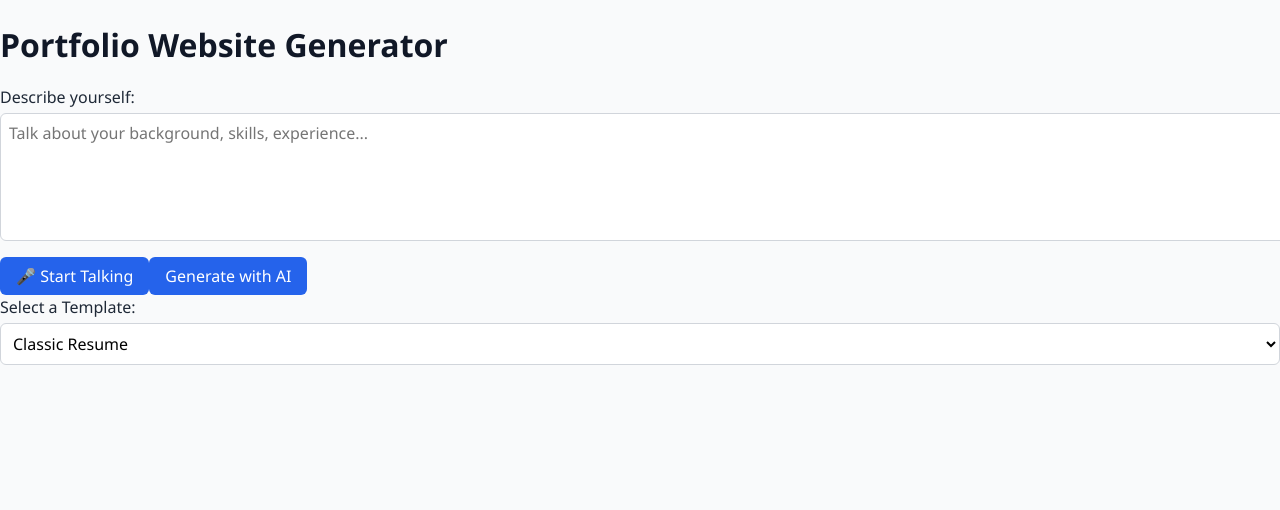
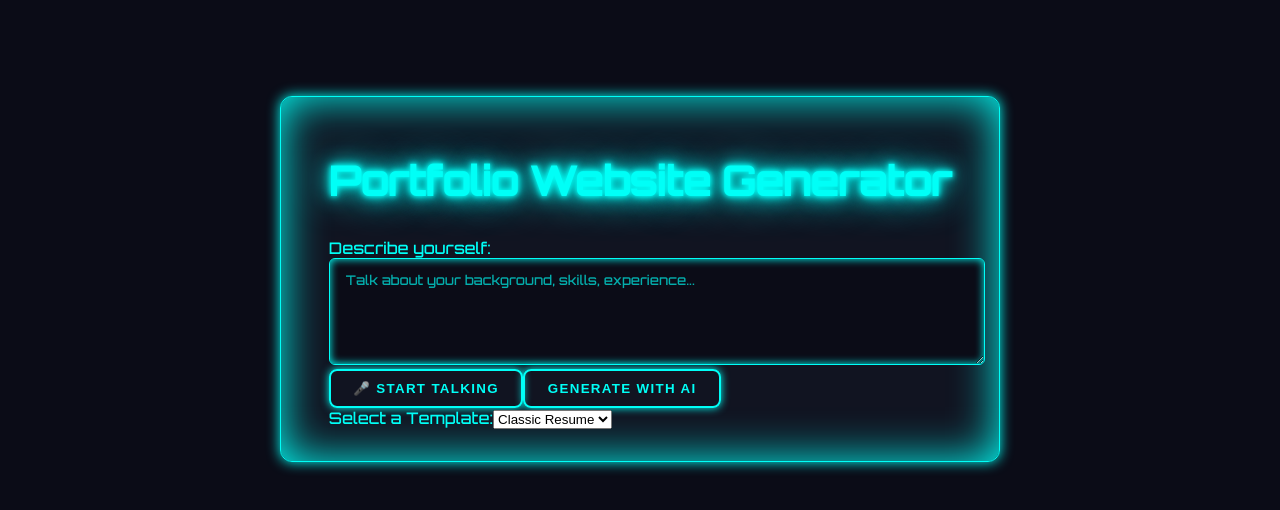
Before and after one commit to OHalvorson77/Portfolio_Website_Generator, a React (Create React App) app in the folder Frontend/portfolio_gen_frontend/: page / in a window 1280 px wide. Shown: the top 510 px of the page. Built offline with nearby package versions, Linux system fonts and the light colour scheme.

Commit message:
Commiting project css

```diff
--- a/Frontend/portfolio_gen_frontend/src/App.css
+++ b/Frontend/portfolio_gen_frontend/src/App.css
@@ -1,38 +1,96 @@
-.App {
-  text-align: center;
+@import url('https://fonts.googleapis.com/css2?family=Orbitron:wght@500&display=swap');
+
+body, html, #root {
+  height: 100%;
+  margin: 0;
+  background: #0b0c17;
+  color: #00fff7;
+  font-family: 'Orbitron', monospace, monospace;
+  display: flex;
+  justify-content: center;
+  align-items: flex-start;
+  padding: 2rem;
 }
 
-.App-logo {
-  height: 40vmin;
-  pointer-events: none;
+.app-container {
+  background: #111421;
+  max-width: 700px;
+  width: 100%;
+  padding: 2rem 3rem;
+  border-radius: 12px;
+  box-shadow:
+    0 0 10px #00fff7,
+    0 0 40px #00fff7 inset;
+  border: 1px solid #00fff7;
+  animation: neonGlow 3s ease-in-out infinite;
 }
 
-@media (prefers-reduced-motion: no-preference) {
-  .App-logo {
-    animation: App-logo-spin infinite 20s linear;
+.app-title {
+  font-size: 2.5rem;
+  text-align: center;
+  margin-bottom: 2rem;
+  text-shadow:
+    0 0 5px #00fff7,
+    0 0 10px #00fff7,
+    0 0 20px #00fff7,
+    0 0 40px #00fff7;
+}
+
+button {
+  background: transparent;
+  border: 2px solid #00fff7;
+  color: #00fff7;
+  padding: 0.6rem 1.4rem;
+  font-weight: 700;
+  cursor: pointer;
+  border-radius: 8px;
+  transition: all 0.3s ease;
+  text-transform: uppercase;
+  letter-spacing: 0.1em;
+  box-shadow: 0 0 8px #00fff7;
+}
+
+button:hover {
+  background: #00fff7;
+  color: #111421;
+  box-shadow:
+    0 0 20px #00fff7,
+    0 0 30px #00fff7,
+    0 0 40px #00fff7;
+}
+
+textarea, input {
+  background: #0b0c17;
+  border: 1px solid #00fff7;
+  color: #00fff7;
+  font-family: 'Orbitron', monospace, monospace;
+  padding: 0.8rem 1rem;
+  border-radius: 6px;
+  width: 100%;
+  resize: vertical;
+  box-shadow: 0 0 8px #00fff7 inset;
+  transition: border-color 0.3s ease;
+}
+
+textarea::placeholder,
+input::placeholder {
+  color: #00fff7aa;
+}
+
+textarea:focus,
+input:focus {
+  border-color: #00fff7;
+  outline: none;
+  box-shadow:
+    0 0 10px #00fff7,
+    0 0 20px #00fff7 inset;
+}
+
+@keyframes neonGlow {
+  0%, 100% {
+    box-shadow: 0 0 10px #00fff7, 0 0 40px #00fff7 inset;
+  }
+  50% {
+    box-shadow: 0 0 20px #00fff7, 0 0 60px #00fff7 inset;
   }
 }
-
-.App-header {
-  background-color: #282c34;
-  min-height: 100vh;
-  display: flex;
-  flex-direction: column;
-  align-items: center;
-  justify-content: center;
-  font-size: calc(10px + 2vmin);
-  color: white;
-}
-
-.App-link {
-  color: #61dafb;
-}
-
-@keyframes App-logo-spin {
-  from {
-    transform: rotate(0deg);
-  }
-  to {
-    transform: rotate(360deg);
-  }
-}
--- a/Frontend/portfolio_gen_frontend/src/App.js
+++ b/Frontend/portfolio_gen_frontend/src/App.js
@@ -16,19 +16,12 @@ function App() {
     }));
   };
 
-
-
   return (
-    <div className="p-8 max-w-3xl mx-auto">
-      <h1 className="text-2xl font-bold mb-4">Portfolio Website Generator</h1>
+    <div className="app-container">
+      <h1 className="app-title">Portfolio Website Generator</h1>
 
       {/* 👇 Freeform AI Assistant */}
       <FreeformInput setStructuredData={handleStructuredData} />
-
-
-
-
-
 
       {/* 👇 Deployment result */}
       {deployedURL && <Result url={deployedURL} />}
--- a/Frontend/portfolio_gen_frontend/src/api.js
+++ b/Frontend/portfolio_gen_frontend/src/api.js
@@ -13,5 +13,9 @@ export async function analyzeDescription(text) {
     headers: { "Content-Type": "application/json" },
     body: JSON.stringify({ message: text }),
   });
-  return await res.json();
+
+  const html = await res.text();
+
+  console.log(html); // not JSON anymore
+  return html;
 }
--- a/Frontend/portfolio_gen_frontend/src/components/FreeFormInput.jsx
+++ b/Frontend/portfolio_gen_frontend/src/components/FreeFormInput.jsx
@@ -1,20 +1,21 @@
 import React, { useState, useRef } from "react";
-import { analyzeDescription, generateSite } from "../api";
+import { analyzeDescription } from "../api";
 import TemplateSelector from "./TemplateSelector";
-
 
 export default function FreeformInput({ setStructuredData }) {
   const [text, setText] = useState("");
   const [loading, setLoading] = useState(false);
   const [listening, setListening] = useState(false);
   const [template, setTemplate] = useState("classic");
+  const [previewHtml, setPreviewHtml] = useState(null);
 
   const recognitionRef = useRef(null);
 
-  const startListening = () => {
+  // Initialize SpeechRecognition once on first start
+  const initRecognition = () => {
     if (!("webkitSpeechRecognition" in window)) {
       alert("Web Speech API not supported in this browser.");
-      return;
+      return null;
     }
 
     const SpeechRecognition = window.webkitSpeechRecognition;
@@ -35,22 +36,44 @@ export default function FreeformInput({ setStructuredData }) {
       setListening(false);
     };
 
-    recognitionRef.current = recognition;
-    recognition.start();
+    return recognition;
   };
 
-  const stopListening = () => {
-    recognitionRef.current?.stop();
-    setListening(false);
+  const toggleListening = () => {
+    if (listening) {
+      // Stop if currently listening
+      recognitionRef.current?.stop();
+      setListening(false);
+    } else {
+      // Start listening if not already started
+      if (!recognitionRef.current) {
+        recognitionRef.current = initRecognition();
+      }
+      recognitionRef.current?.start();
+    }
   };
 
   const handleAnalyze = async () => {
     setLoading(true);
-    const result = await analyzeDescription(text);
-    console.log(result);
-    setStructuredData(result);
-    generateSite(result, template)
+    setPreviewHtml(null);
+    try {
+      const html = await analyzeDescription(text);
+      setPreviewHtml(html);
+    } catch (error) {
+      alert("Error generating preview");
+      console.error(error);
+    }
     setLoading(false);
+  };
+
+  const handlePreview = () => {
+    const newWindow = window.open();
+    if (!newWindow) {
+      alert("Popup blocked! Please allow popups for this site.");
+      return;
+    }
+    newWindow.document.write(previewHtml);
+    newWindow.document.close();
   };
 
   return (
@@ -66,7 +89,7 @@ export default function FreeformInput({ setStructuredData }) {
 
       <div className="flex gap-2 mt-2">
         <button
-          onClick={listening ? stopListening : startListening}
+          onClick={toggleListening}
           className={`px-4 py-2 rounded text-white ${
             listening ? "bg-red-600" : "bg-indigo-600"
           }`}
@@ -82,9 +105,17 @@ export default function FreeformInput({ setStructuredData }) {
           {loading ? "Analyzing..." : "Generate with AI"}
         </button>
 
+        {previewHtml && (
+          <button
+            className="bg-blue-600 text-white px-4 py-2 rounded"
+            onClick={handlePreview}
+          >
+            Preview
+          </button>
+        )}
+      </div>
 
-      </div>
-       <TemplateSelector template={template} setTemplate={setTemplate} />
+      <TemplateSelector template={template} setTemplate={setTemplate} />
     </div>
   );
 }
--- a/Frontend/portfolio_gen_frontend/src/index.css
+++ b/Frontend/portfolio_gen_frontend/src/index.css
@@ -1,94 +1,96 @@
-/* Reset and base styles */
-body {
+@import url('https://fonts.googleapis.com/css2?family=Orbitron:wght@500&display=swap');
+
+body, html, #root {
+  height: 100%;
   margin: 0;
-  font-family: 'Segoe UI', Tahoma, Geneva, Verdana, sans-serif;
-  background-color: #f9fafb;
-  color: #1f2937;
-  line-height: 1.5;
+  background: #0b0c17;
+  color: #00fff7;
+  font-family: 'Orbitron', monospace, monospace;
+  display: flex;
+  justify-content: center;
+  align-items: flex-start;
+  padding: 2rem;
 }
 
-h1 {
-  font-size: 2rem;
-  font-weight: 600;
-  margin-bottom: 1rem;
-  color: #111827;
+.app-container {
+  background: #111421;
+  max-width: 700px;
+  width: 100%;
+  padding: 2rem 3rem;
+  border-radius: 12px;
+  box-shadow:
+    0 0 10px #00fff7,
+    0 0 40px #00fff7 inset;
+  border: 1px solid #00fff7;
+  animation: neonGlow 3s ease-in-out infinite;
 }
 
-input,
-textarea,
-select,
-button {
-  font-family: inherit;
-  font-size: 1rem;
+.app-title {
+  font-size: 2.5rem;
+  text-align: center;
+  margin-bottom: 2rem;
+  text-shadow:
+    0 0 5px #00fff7,
+    0 0 10px #00fff7,
+    0 0 20px #00fff7,
+    0 0 40px #00fff7;
 }
 
-a {
-  color: #2563eb;
-  text-decoration: none;
-}
-
-a:hover {
-  text-decoration: underline;
-}
-
-/* Container styling */
-.container {
-  max-width: 768px;
-  margin: 2rem auto;
-  padding: 2rem;
-  background-color: white;
-  border-radius: 0.5rem;
-  box-shadow: 0 2px 10px rgba(0, 0, 0, 0.05);
-}
-
-/* Form elements */
-input[type="text"],
-input[type="email"],
-textarea,
-select {
-  display: block;
-  width: 100%;
-  padding: 0.5rem;
-  margin-top: 0.25rem;
-  margin-bottom: 1rem;
-  border: 1px solid #d1d5db;
-  border-radius: 0.375rem;
-  background-color: #fff;
-  transition: border 0.2s ease;
-}
-
-input:focus,
-textarea:focus,
-select:focus {
-  border-color: #2563eb;
-  outline: none;
-}
-
-textarea {
-  resize: vertical;
-}
-
-/* Button styling */
 button {
-  background-color: #2563eb;
-  color: white;
-  padding: 0.5rem 1rem;
-  border: none;
-  border-radius: 0.375rem;
+  background: transparent;
+  border: 2px solid #00fff7;
+  color: #00fff7;
+  padding: 0.6rem 1.4rem;
+  font-weight: 700;
   cursor: pointer;
-  transition: background-color 0.2s ease;
+  border-radius: 8px;
+  transition: all 0.3s ease;
+  text-transform: uppercase;
+  letter-spacing: 0.1em;
+  box-shadow: 0 0 8px #00fff7;
 }
 
 button:hover {
-  background-color: #1d4ed8;
+  background: #00fff7;
+  color: #111421;
+  box-shadow:
+    0 0 20px #00fff7,
+    0 0 30px #00fff7,
+    0 0 40px #00fff7;
 }
 
-/* Result box */
-.result-box {
-  margin-top: 2rem;
-  background-color: #ecfdf5;
-  padding: 1rem;
-  border: 1px solid #34d399;
-  border-radius: 0.375rem;
-  color: #065f46;
+textarea, input {
+  background: #0b0c17;
+  border: 1px solid #00fff7;
+  color: #00fff7;
+  font-family: 'Orbitron', monospace, monospace;
+  padding: 0.8rem 1rem;
+  border-radius: 6px;
+  width: 100%;
+  resize: vertical;
+  box-shadow: 0 0 8px #00fff7 inset;
+  transition: border-color 0.3s ease;
 }
+
+textarea::placeholder,
+input::placeholder {
+  color: #00fff7aa;
+}
+
+textarea:focus,
+input:focus {
+  border-color: #00fff7;
+  outline: none;
+  box-shadow:
+    0 0 10px #00fff7,
+    0 0 20px #00fff7 inset;
+}
+
+@keyframes neonGlow {
+  0%, 100% {
+    box-shadow: 0 0 10px #00fff7, 0 0 40px #00fff7 inset;
+  }
+  50% {
+    box-shadow: 0 0 20px #00fff7, 0 0 60px #00fff7 inset;
+  }
+}
```
Also changed, not shown: 1 other file (tests, documents, lock files or other folders).
